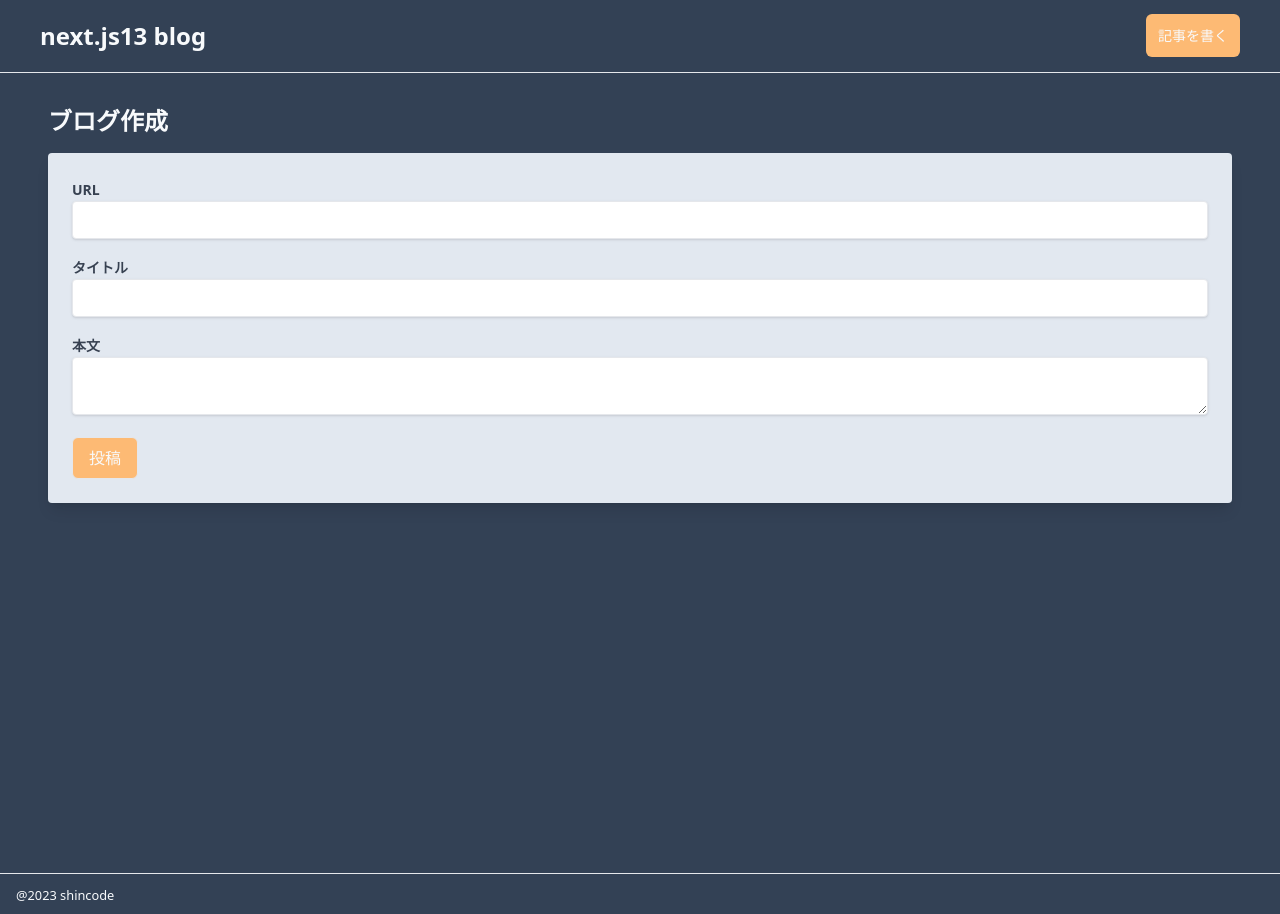
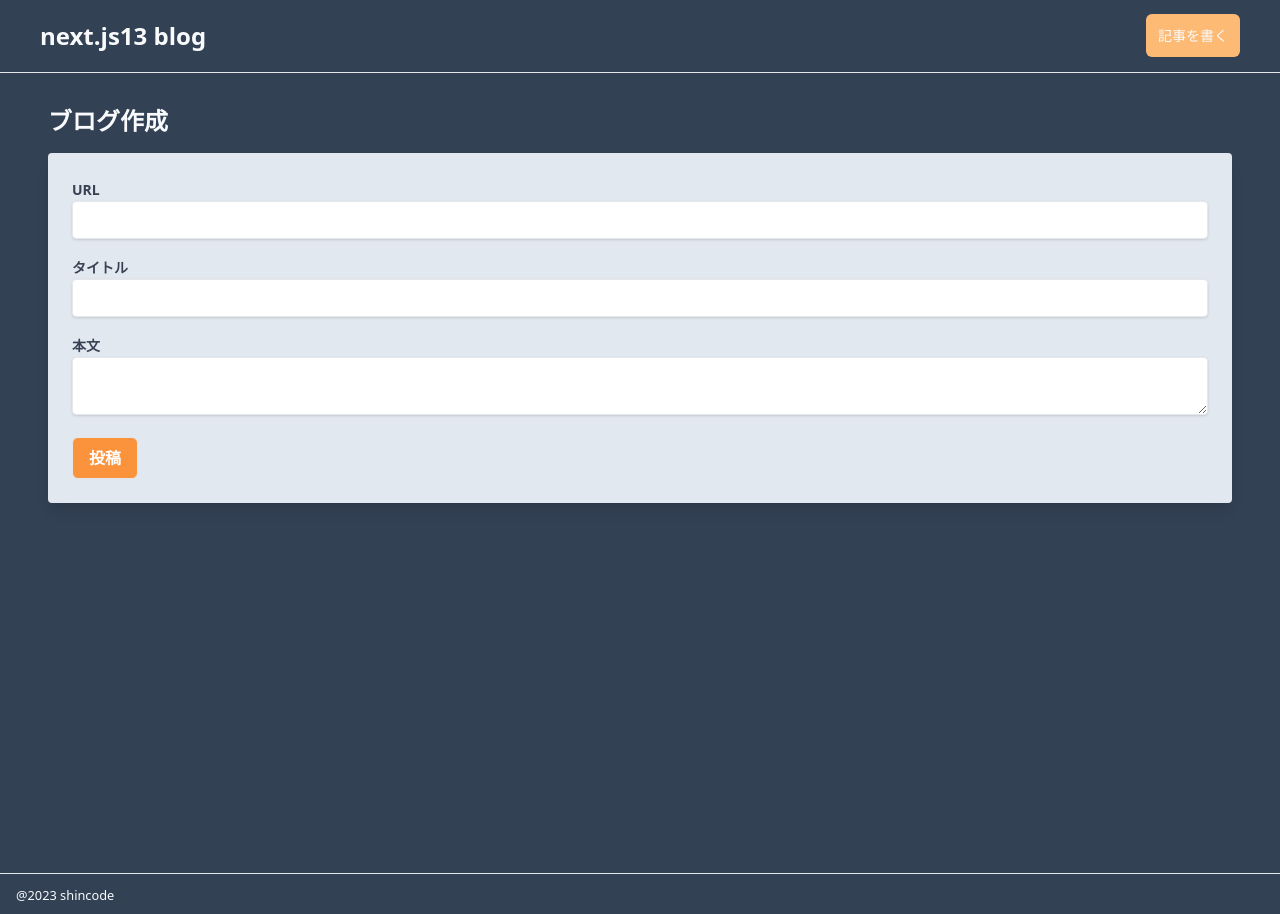
Before and after one commit to kotaro1574/nextjs.13-my-blog, a Next.js app: page /articles/create in a window 1280 px wide. Built offline with nearby package versions, Linux system fonts and the light colour scheme.

Commit message:
update: こうシーン

```diff
--- a/src/app/articles/create/page.tsx
+++ b/src/app/articles/create/page.tsx
@@ -1,17 +1,37 @@
 'use client'
 
 import { createArticle } from '@/blogAPI'
+import { useRouter } from 'next/navigation'
 import { FormEvent, useState } from 'react'
 
 const CreateArticlePage = () => {
+  const router = useRouter()
   const [id, setId] = useState('')
   const [title, setTitle] = useState('')
   const [content, setContent] = useState('')
+  const [loading, setLoading] = useState(false)
 
   const handleSubmit = async (e: FormEvent<HTMLFormElement>) => {
     e.preventDefault()
 
-    await createArticle(id, title, content)
+    setLoading(true)
+    await fetch(
+      `https://silver-waddle-pwx9pxgwgvg296j4-3000.app.github.dev/api/create`,
+      {
+        method: 'POST',
+        headers: {
+          'Content-Type': 'application/json',
+        },
+        body: JSON.stringify({
+          id,
+          title,
+          content,
+        }),
+      },
+    )
+
+    setLoading(false)
+    router.push('/')
   }
 
   return (
@@ -58,7 +78,12 @@ const CreateArticlePage = () => {
 
         <button
           type={'submit'}
-          className={'py-2 px-4 border rounded-md bg-orange-300'}
+          className={`py-2 px-4 border rounded-md ${
+            loading
+              ? 'bg-orange-300 cursor-not-allowed'
+              : 'bg-orange-400 hover:bg-orange-500'
+          } text-white font-semibold focus:outline-none`}
+          disabled={loading}
         >
           投稿
         </button>
--- /dev/null
+++ b/src/pages/api/create.ts
@@ -0,0 +1,24 @@
+import { supabase } from '@/utils/supabaseClinet'
+import { NextApiRequest, NextApiResponse } from 'next'
+import { notFound } from 'next/navigation'
+
+export default async function handler(
+  req: NextApiRequest,
+  res: NextApiResponse,
+) {
+  const { id, title, content } = req.body
+
+  const { data, error } = await supabase
+    .from('posts')
+    .insert([{ id, title, content, createdAt: new Date().toISOString() }])
+
+  if (error) {
+    return res.status(500).json({ error: error.message })
+  }
+
+  if (!data) {
+    return notFound
+  }
+
+  return res.status(200).json(data)
+}
```
